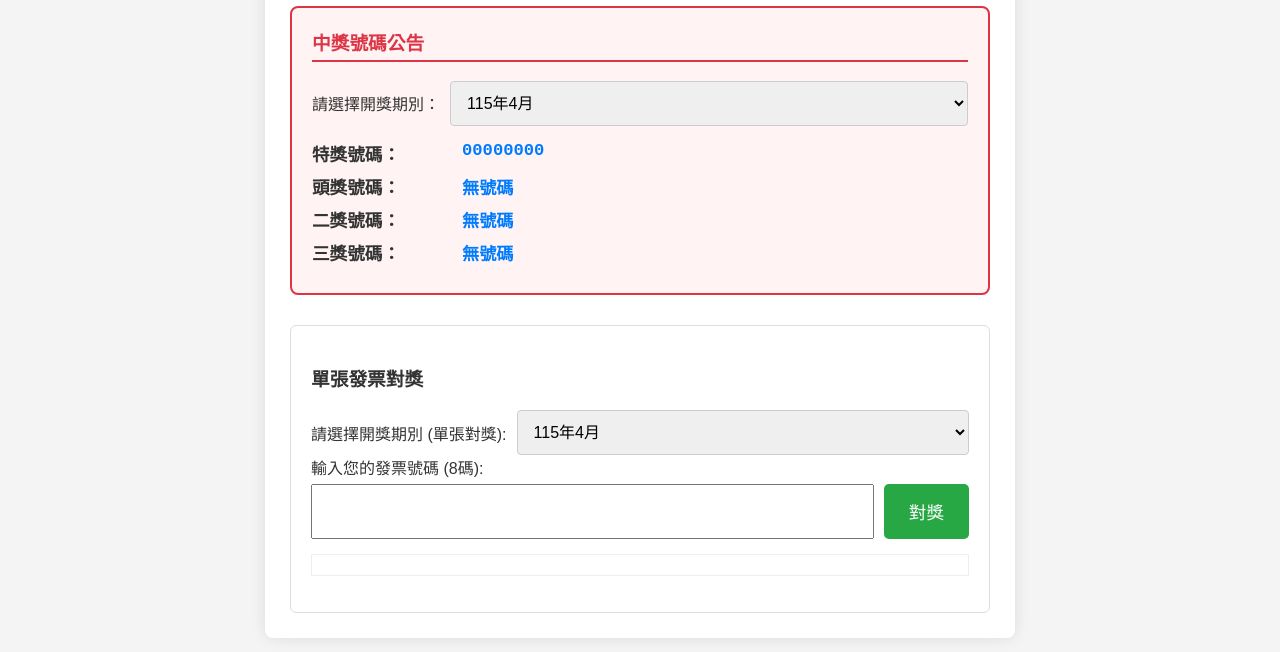
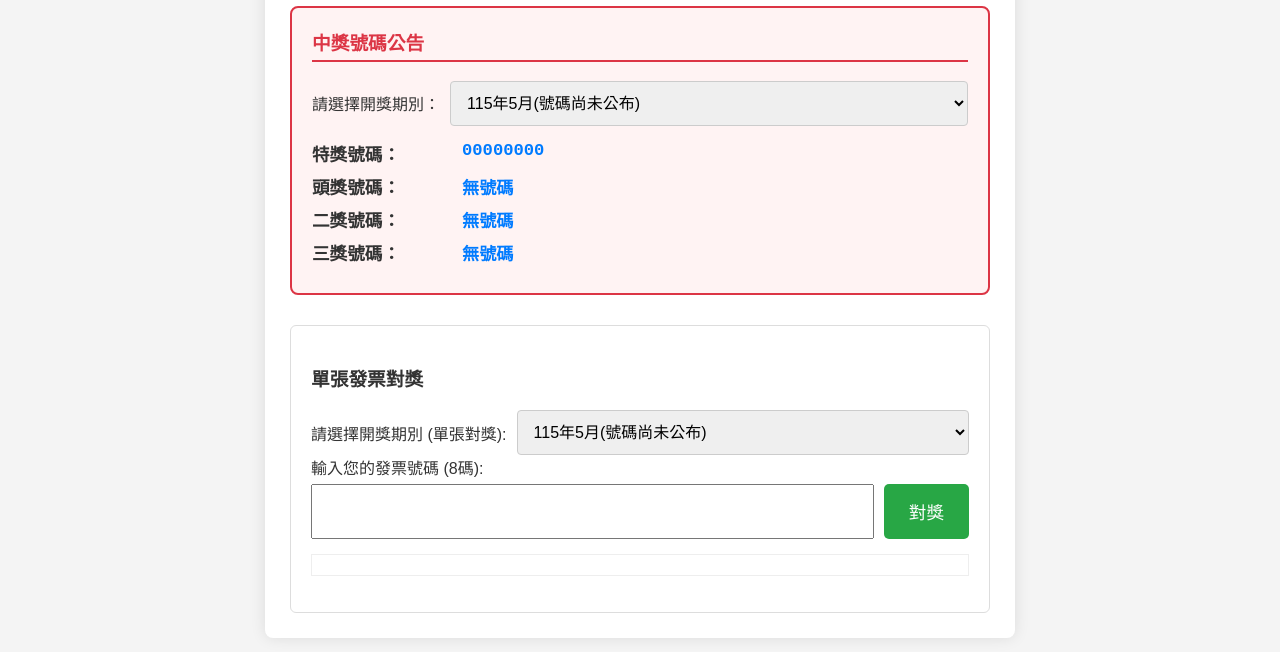
Before and after one commit to uanglun/dc-invoice-system, a plain HTML site: page index.html in a window 1280 px wide. Shown: the part 210-862 px from the top of the page. Drawn offline with Linux system fonts and the light colour scheme.

Commit message:
index.html

```diff
--- a/index.html
+++ b/index.html
@@ -478,7 +478,7 @@
         // --- 完整的且正確的中獎號碼資料結構 ---
         const allWinningNumbers = {
              '202605': {
-                term: '115年4月',
+                term: '115年5月(號碼尚未公布)',
                 special: '00000000',
                 first: [],
                 second: [],
```
